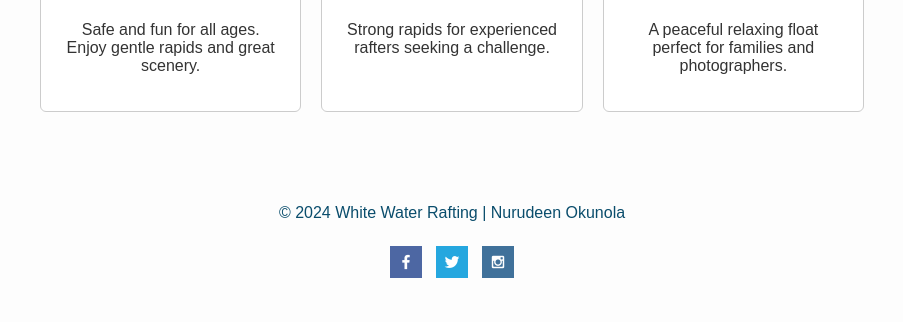
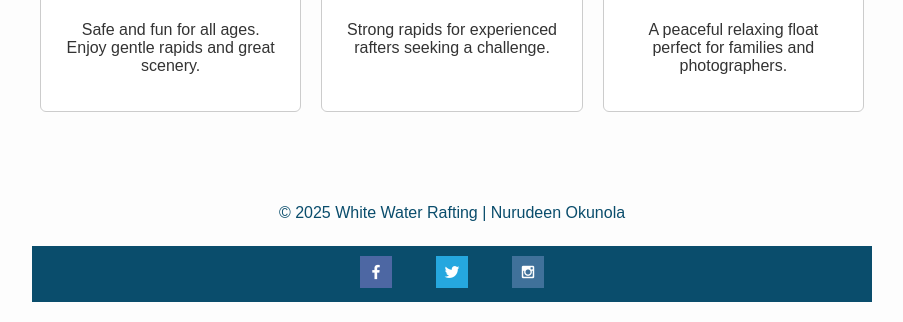
Before and after one commit to okunola-tech/wdd130, a plain HTML site: page wwr/index.html in a window 1280 px wide. Shown: the part 824-1146 px from the top of the page, without its empty margins (188-1091 px from the left). Drawn offline with Linux system fonts and the light colour scheme.

Commit message:
my assignment

```diff
--- a/wwr/index.html
+++ b/wwr/index.html
@@ -69,15 +69,16 @@
 
   </main>
 
-  <footer>
-    <p>&copy; 2024 White Water Rafting | Nurudeen Okunola</p>
+ <footer>
+  <p>&copy; 2025 White Water Rafting | Nurudeen Okunola</p>
 
-    <div class="socialmedia">
-      <a href="#"><img src="images/facebook.png" alt="Facebook"></a>
-      <a href="#"><img src="images/twitter.png" alt="Twitter"></a>
-      <a href="#"><img src="images/instagram.png" alt="Instagram"></a>
-    </div>
-  </footer>
+  <nav class="socialmedia">
+    <a href="#"><img src="images/facebook.png" alt="Facebook"></a>
+    <a href="#"><img src="images/twitter.png" alt="Twitter"></a>
+    <a href="#"><img src="images/instagram.png" alt="Instagram"></a>
+  </nav>
+</footer>
+
 
 </body>
 </html>
```
Also changed, not shown: wwr/about.html (+3 -3 lines).
